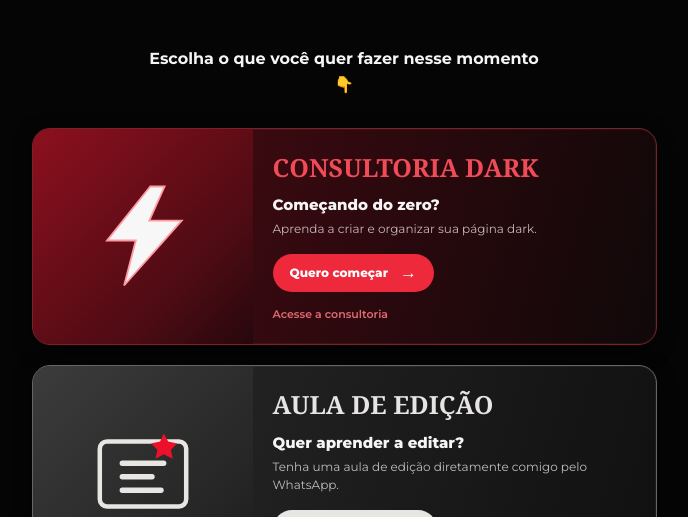
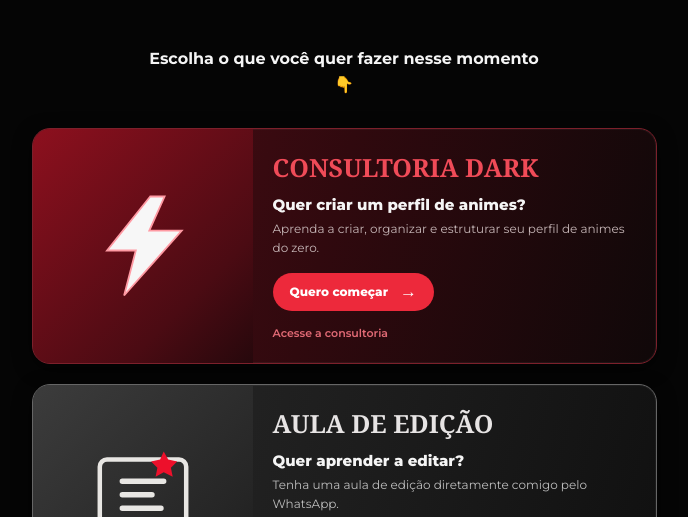
Before and after one commit to remidiopedro4-sudo/BIO-THUNDERBOLZ, a plain HTML site: page index.html in a window 1280 px wide. Shown: the part 270-787 px from the top of the page, without its empty margins (296-984 px from the left). Drawn offline with Linux system fonts and the light colour scheme.

Commit message:
Update consulting card for anime profile creators

```diff
--- a/index.html
+++ b/index.html
@@ -82,8 +82,8 @@ footer strong{display:block;color:#aaa;font-size:13px;margin-bottom:7px}
     </div>
     <div class="card-content">
       <h2>CONSULTORIA DARK</h2>
-      <strong>Começando do zero?</strong>
-      <p>Aprenda a criar e organizar sua página dark.</p>
+      <strong>Quer criar um perfil de animes?</strong>
+      <p>Aprenda a criar, organizar e estruturar seu perfil de animes do zero.</p>
       <a class="cta" href="https://consultoriadark.vercel.app/" target="_blank" rel="noopener noreferrer">Quero começar <span>→</span></a>
       <small class="price">Acesse a consultoria</small>
     </div>
```
